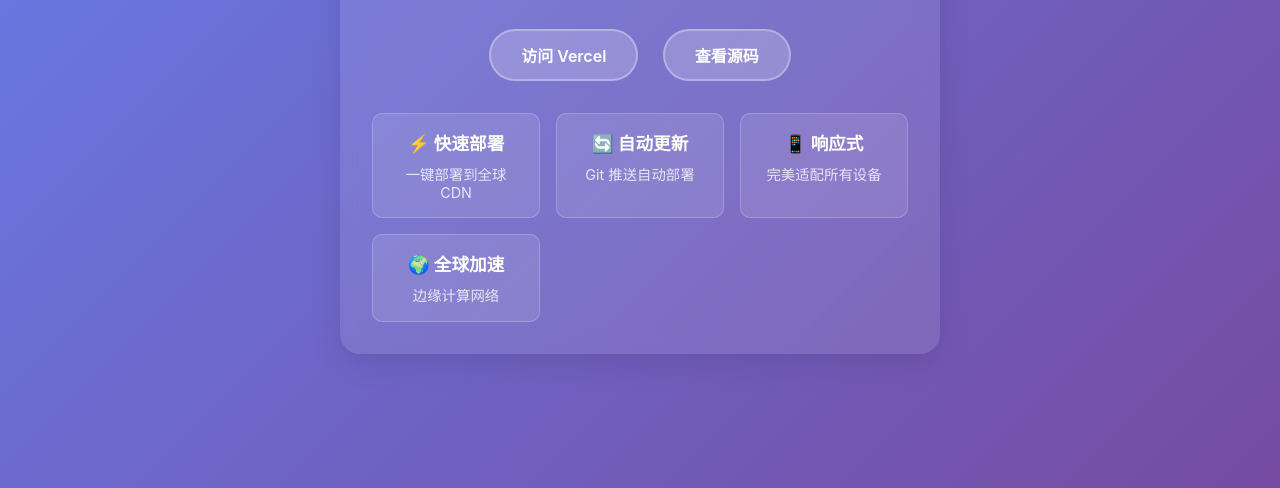
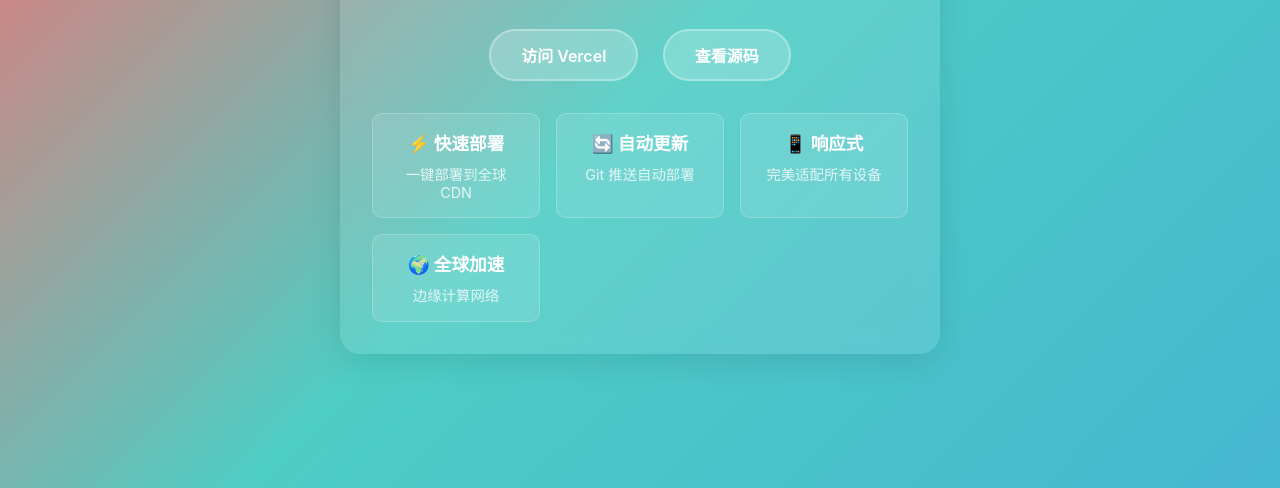
Before and after one commit to Rsers/vercel_demo_001, a website: page index.html in a window 1280 px wide. Shown: the part 312-800 px from the top of the page. Drawn offline with Linux system fonts and the light colour scheme.

Commit message:
更新背景色：改为红-青-蓝渐变

```diff
--- a/index.html
+++ b/index.html
@@ -13,7 +13,7 @@
 
         body {
             font-family: -apple-system, BlinkMacSystemFont, 'Segoe UI', Roboto, sans-serif;
-            background: linear-gradient(135deg, #667eea 0%, #764ba2 100%);
+            background: linear-gradient(135deg, #ff6b6b 0%, #4ecdc4 50%, #45b7d1 100%);
             min-height: 100vh;
             display: flex;
             align-items: center;
```
